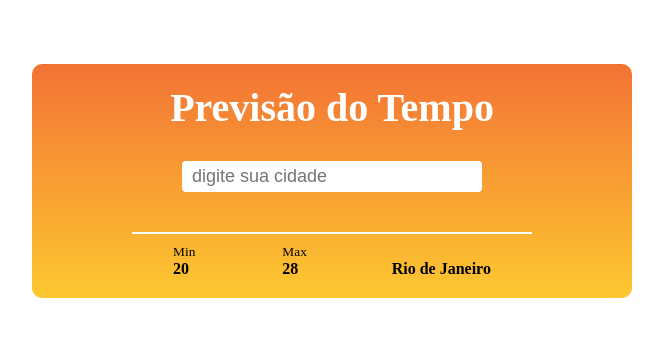
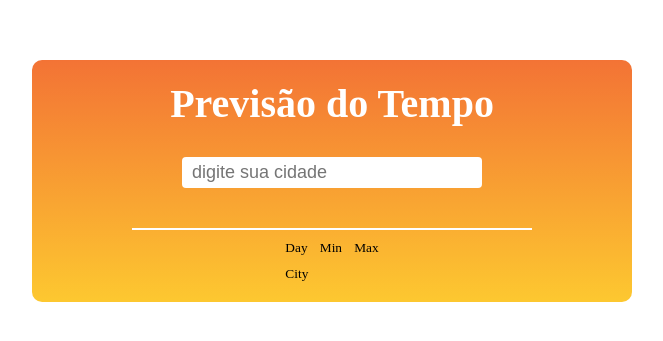
Before and after one commit to abauruel/Weather, a React (Create React App) app: page / in a window 1280 px wide. Shown: the part 219-560 px from the top of the page, without its empty margins (308-971 px from the left). Built offline with nearby package versions, Linux system fonts and the light colour scheme.

Commit message:
change to stateless component

```diff
--- a/src/components/Cities/index.js
+++ b/src/components/Cities/index.js
@@ -1,21 +1,27 @@
 import React from 'react';
+
 import { Container } from './styles';
 
-export default function Cities() {
+export default function Cities({ city }) {
   return (
     <Container>
       <ul>
         <li>
           <div>
+            <small>Day</small>
             <small>Min</small>
             <small>Max</small>
+            <small>City</small>
             <p />
           </div>
-          <div>
-            <p>20</p>
-            <p>28</p>
-            <p>Rio de Janeiro</p>
-          </div>
+          {city && (
+            <div>
+              <p>{city.forecasts[0]?.day}</p>
+              <p>{city.forecasts[0]?.low}&#186; C</p>
+              <p>{city.forecasts[0]?.high}&#186; C</p>
+              <p>{city.location?.city}</p>
+            </div>
+          )}
         </li>
       </ul>
     </Container>
```
